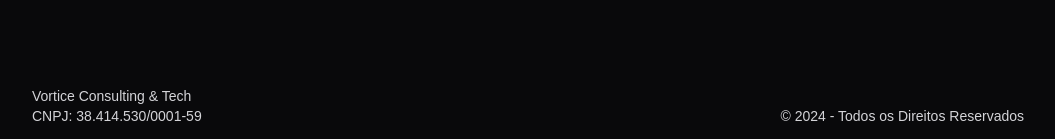
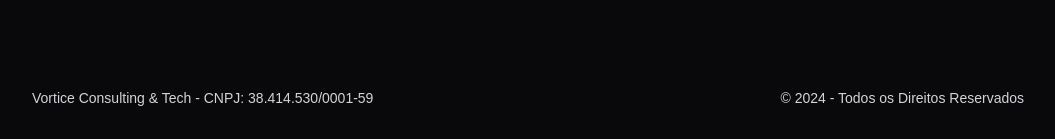
Before and after one commit to brunogoncalvesferreira/web-tell-me-the-model, a React (Vite) app: page / in a window 1280 px wide. Shown: the part 707-846 px from the top of the page, without its empty margins (112-1167 px from the left). Built offline with nearby package versions, Linux system fonts and the light colour scheme; no server answers; a web font is replaced by a local one.

Commit message:
ajuste footer

```diff
--- a/src/components/footer.tsx
+++ b/src/components/footer.tsx
@@ -1,9 +1,9 @@
 export function Footer() {
   return (
-    <footer className="flex md:flex-row flex-col gap-4 md:items-end items-center justify-between py-4 mt-10">
+    <footer className="flex  flex-col md:flex-row gap-4 items-center justify-between py-4 mt-10">
       <div>
-        <p className="text-zinc-300 text-sm font-light">Vortice Consulting & Tech</p>
-        <p className="text-zinc-300 text-sm font-light">CNPJ: 38.414.530/0001-59</p>
+        <span className="text-zinc-300 text-sm font-light">Vortice Consulting & Tech -</span>
+        <span className="text-zinc-300 text-sm font-light"> CNPJ: 38.414.530/0001-59</span>
       </div>
 
       <p className="text-zinc-300 text-sm font-light">
```
